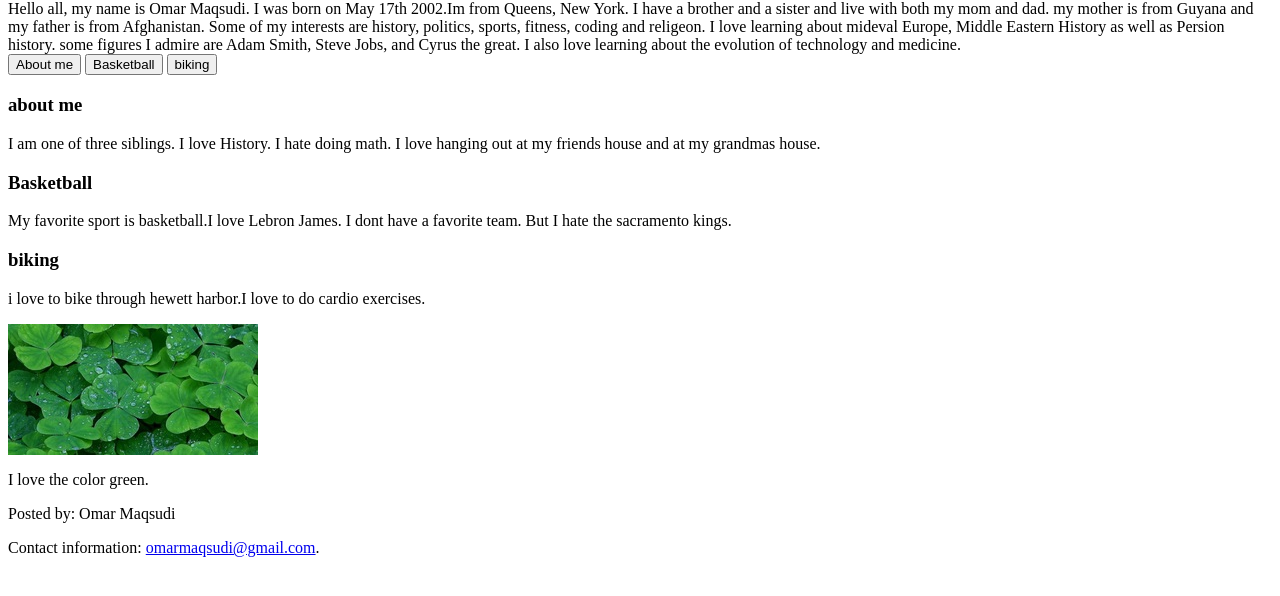
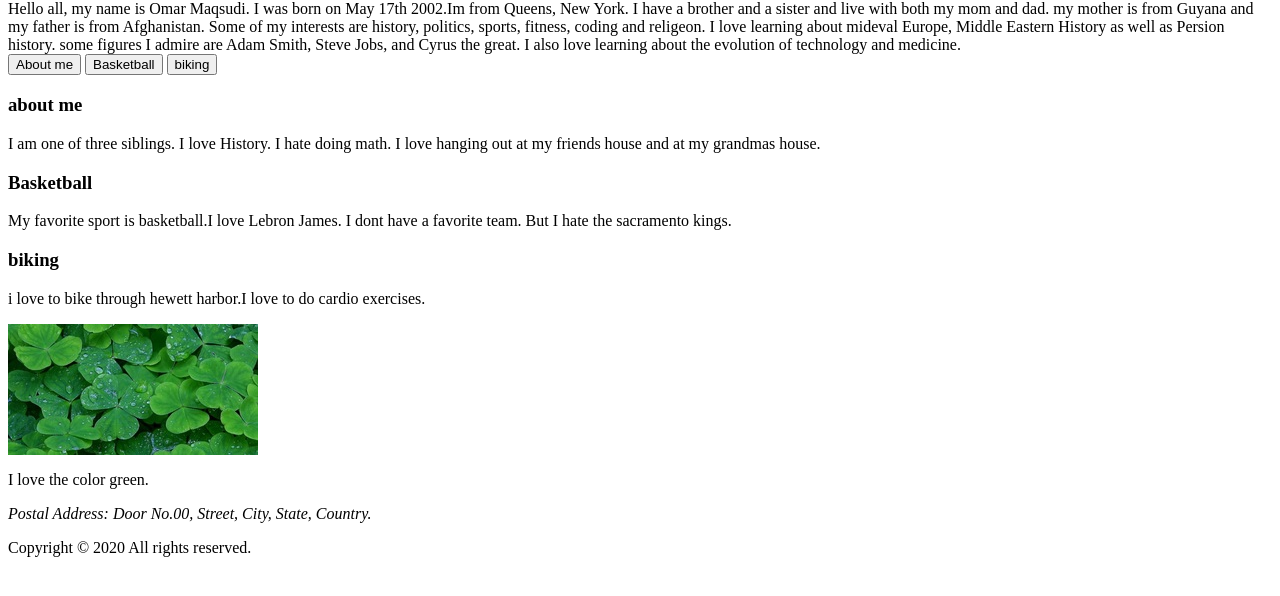
Before and after one commit to omarmaqsudi/theChallenge, a plain HTML site: page Index.html in a window 1280 px wide. Shown: the part 66-662 px from the top of the page. Drawn offline with Linux system fonts and the light colour scheme.

Commit message:
changed something major on the footing

```diff
--- a/Index.html
+++ b/Index.html
@@ -41,7 +41,8 @@
 
 
   <footer>
-    <p>Posted by: Omar Maqsudi</p>
-    <p>Contact information: <a href="mailto:omarmaqsudi@gmail.com">
-    omarmaqsudi@gmail.com</a>.</p>
+    <address>
+      Postal Address: Door No.00, Street, City, State, Country.
+    </address>
+    <p>Copyright © 2020 All rights reserved.</p>
   </footer>
```
